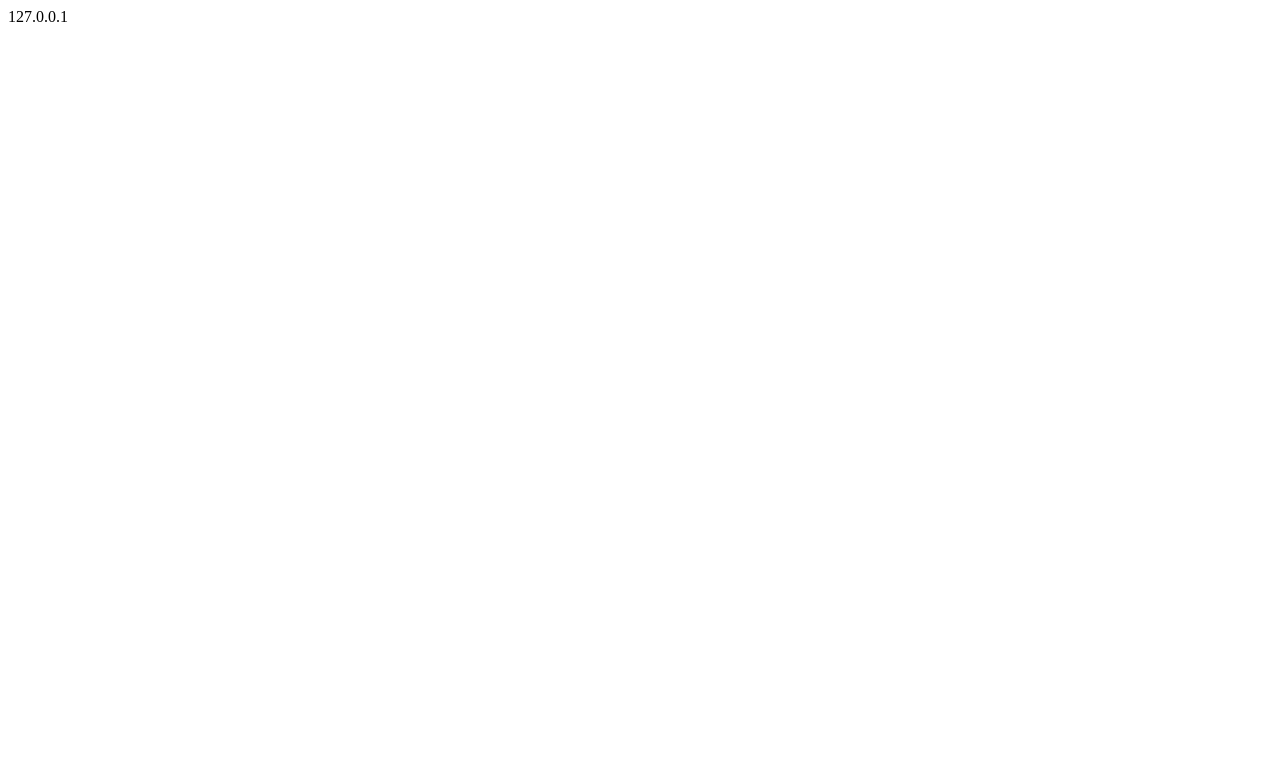
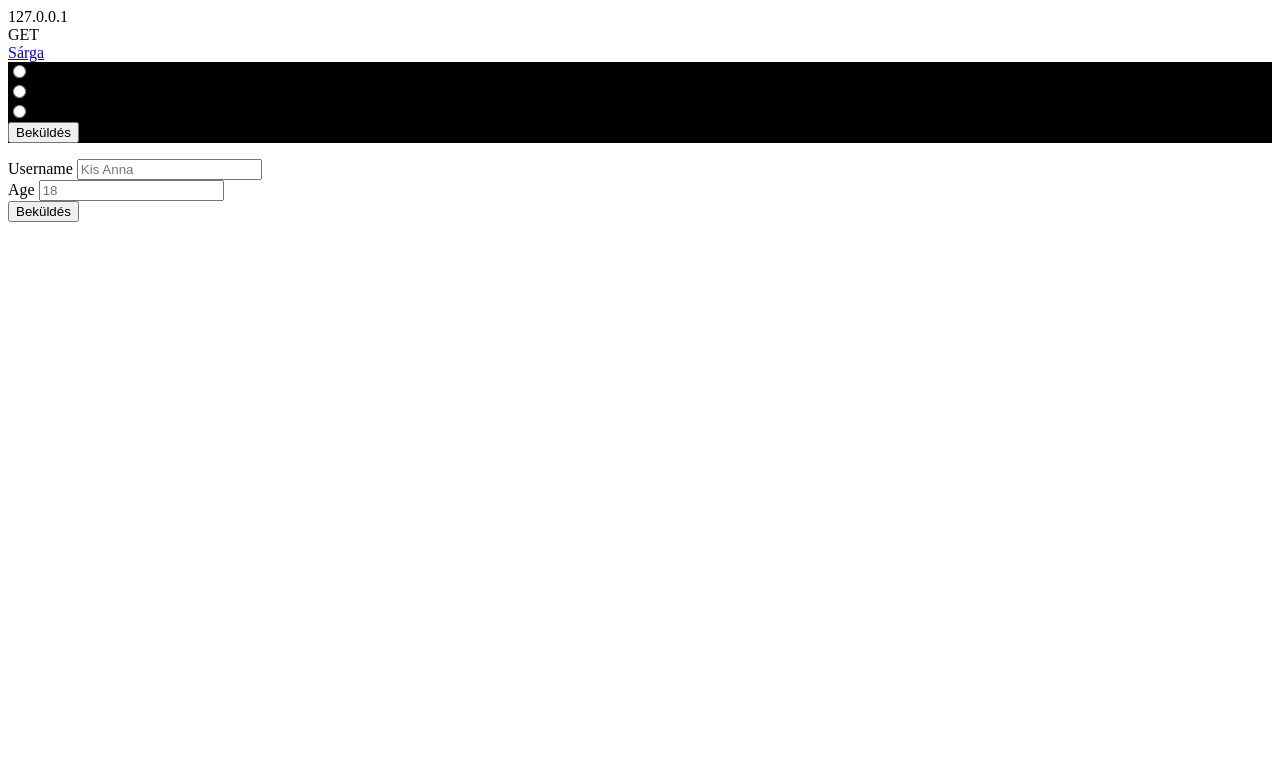
Before and after one commit to VAdam02/ELTE_Webprog_24_25-1, a PHP site: page /index.php?color=1 in a window 1280 px wide. Before the commit the part shown is almost empty. Shown: the top 783 px of the page. Run offline with PHP 8.4, Linux system fonts and the light colour scheme; data that the repository does not hold is empty.

Commit message:
Get and post

```diff
--- a/gyak8/index.php
+++ b/gyak8/index.php
@@ -25,6 +25,72 @@
     <title>Document</title>
 </head>
 <body>
+    <?php
+        echo $_SERVER["REQUEST_METHOD"] . "<br>";
 
+        if ($_SERVER["REQUEST_METHOD"] == "GET") {
+            //Do nothing
+        } else if ($_SERVER["REQUEST_METHOD"] == "POST") {
+            $errorMessages = array();
+
+            if (!isset($_POST["username"])) {
+                //echo "Username required<br>";
+                //$errorMessages[] = "Username is required"; //hozzáfűzés a tömb végére
+                $errorMessages["username"] = "Username is required";
+            }
+            else if (!strlen($_POST["username"]) >= 3) {
+                //echo "Username must be at least 3 characters<br>";
+                //$errorMessages[] = "Username must be at least 3 characters";
+                $errorMessages["username"] = "Username must be at least 3 characters";
+            }
+
+            if (!isset($_POST["age"])) {
+                //echo "Age required<br>";
+                $errorMessages["age"] = "Age is required";
+            }
+            else if (!is_numeric($_POST["age"])) {
+                //echo "Must be number<br>";
+                $errorMessages["age"] = "Must be number";
+            }
+            else if (!(18 <= $_POST["age"] && $_POST["age"] < 100)) {
+                //echo "Age out of limit<br>";
+                $errorMessages["age"] = "Age out of limit";
+            }
+
+            //var_dump($errorMessages); //kiechozza a tömb tartalmát
+
+            if (count($errorMessages) > 0) {
+                echo "Hiba történt";
+            }
+            else {
+                //process
+                echo "Data processed";
+
+                //clear
+                $_POST = array(); //céges környezetben annyira nem szép, zh-n célnak megfelel
+            }
+        }
+    ?>
+
+    <a href="?color=yellow">Sárga</a> <!-- GET paraméteres link -->
+    <form action="/" method="get" style="background-color: <?= $_GET["color"] ?>">
+        <input type="radio" id="blue" name="color" value="Blue">
+        <label for="blue">Blue</label><br>
+        <input type="radio" id="red" name="color" value="Red">
+        <label for="red">Red</label><br>
+        <input type="radio" id="green" name="color" value="Green">
+        <label for="green">Green</label><br>
+        <input type="submit" name="send" id="bekuldes" value="Beküldés">
+    </form>
+
+    <form action="/" method="post">
+        <label for="username">Username</label>
+        <input type="text" id="username" name="username" value="<?= isset($_POST["username"]) ? $_POST["username"] : "" ?>" placeholder="Kis Anna">
+        <span><?= $errorMessages["username"] ?></span><br>
+        <label for="age">Age</label>
+        <input type="number" id="age" name="age" value="<?= isset($_POST["age"]) ? $_POST["age"] : "" ?>" placeholder="18">
+        <span><?= $errorMessages["age"] ?></span><br>
+        <input type="submit" name="send" id="bekuldes" value="Beküldés">
+    </form>
 </body>
 </html>
```
